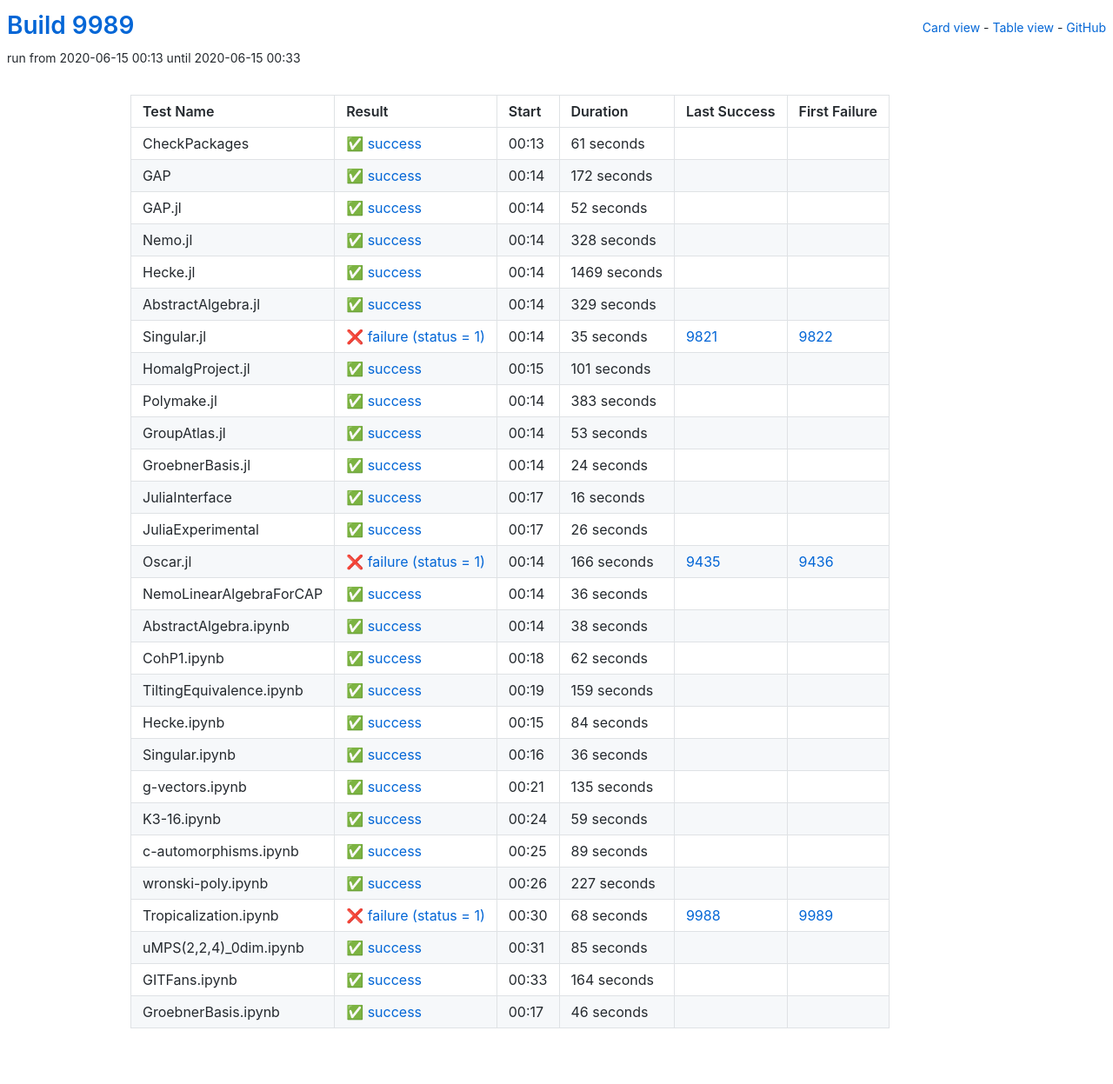
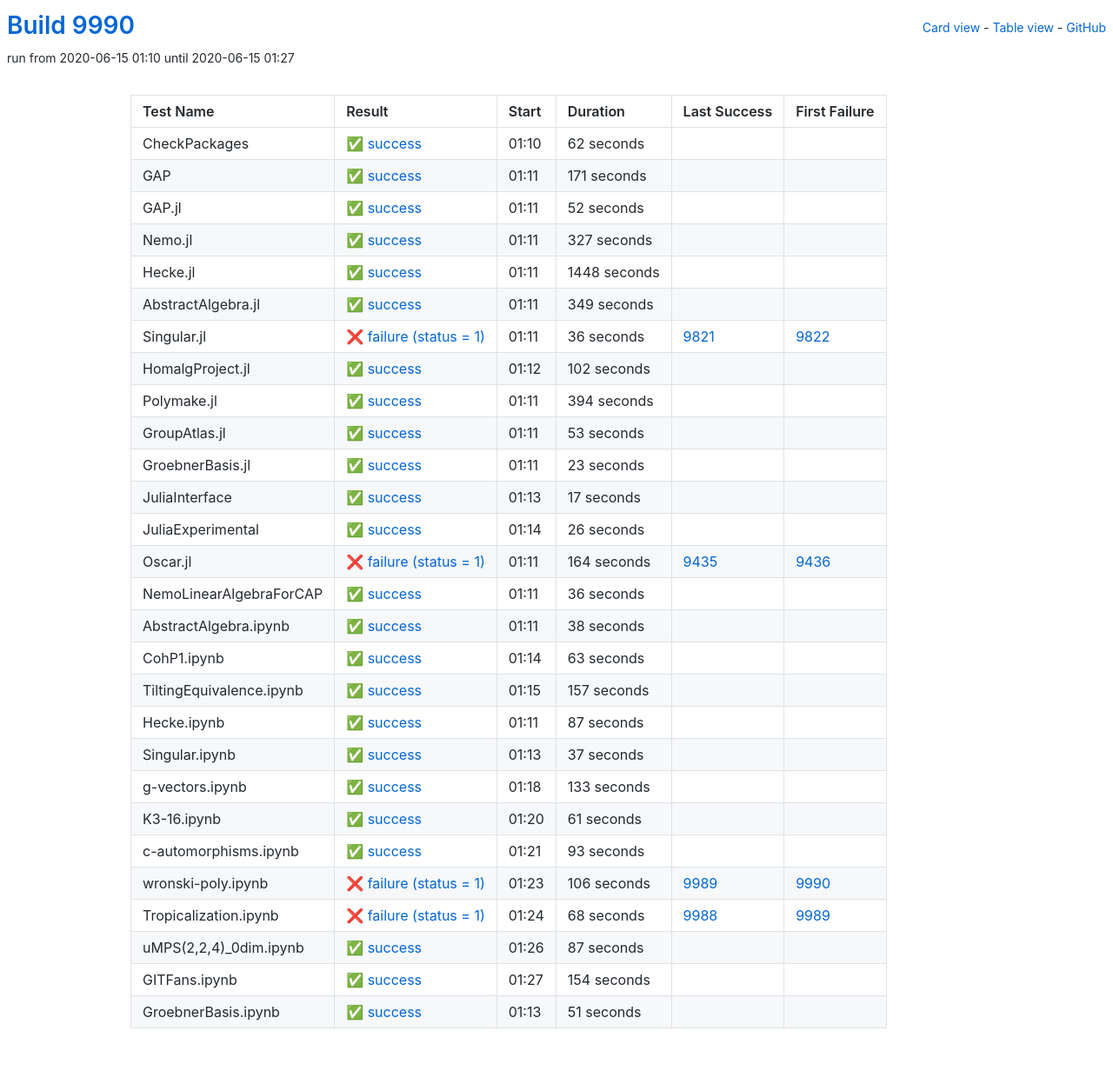
Before and after one commit to oscar-system/oscar-ci-status, a Jekyll site: the page built from table.html, in a window 1280 px wide. Shown: the whole page at 87% size. Built offline with Jekyll 4.4.1, drawn with Linux system fonts in a browser that asks for light colours.

Commit message:
Build #9990

```diff
--- a/_data/ci.yml
+++ b/_data/ci.yml
@@ -1,6 +1,6 @@
 ---
-build: 9989
-build_url: https://oscarci.mathematik.uni-kl.de/job/oscar/9989/
+build: 9990
+build_url: https://oscarci.mathematik.uni-kl.de/job/oscar/9990/
 job: oscar
 organization: oscar-system
 repo: oscar-ci-status
@@ -8,32 +8,32 @@ repourl: https://github.com/oscar-system/oscar-ci-status
 tests:
 - name: CheckPackages
   id: checkpackages
-  log: https://oscarci.mathematik.uni-kl.de/job/oscar/9989/artifact/logs/build-9989/CheckPackages.log
-  start: 2020-06-15 00:13
+  log: https://oscarci.mathematik.uni-kl.de/job/oscar/9990/artifact/logs/build-9990/CheckPackages.log
+  start: 2020-06-15 01:10
   success: true
   exitcode: 0
   status: success
-  duration: 61
+  duration: 62
   last_success: false
   last_success_url:
   first_failure: false
   first_failure_url:
 - name: GAP
   id: gap
-  log: https://oscarci.mathematik.uni-kl.de/job/oscar/9989/artifact/logs/build-9989/GAP.log
-  start: 2020-06-15 00:14
+  log: https://oscarci.mathematik.uni-kl.de/job/oscar/9990/artifact/logs/build-9990/GAP.log
+  start: 2020-06-15 01:11
   success: true
   exitcode: 0
   status: success
-  duration: 172
+  duration: 171
   last_success: false
   last_success_url:
   first_failure: false
   first_failure_url:
 - name: GAP.jl
   id: gap-jl
-  log: https://oscarci.mathematik.uni-kl.de/job/oscar/9989/artifact/logs/build-9989/GAP.jl.log
-  start: 2020-06-15 00:14
+  log: https://oscarci.mathematik.uni-kl.de/job/oscar/9990/artifact/logs/build-9990/GAP.jl.log
+  start: 2020-06-15 01:11
   success: true
   exitcode: 0
   status: success
@@ -44,80 +44,80 @@ tests:
   first_failure_url:
 - name: Nemo.jl
   id: nemo-jl
-  log: https://oscarci.mathematik.uni-kl.de/job/oscar/9989/artifact/logs/build-9989/Nemo.jl.log
-  start: 2020-06-15 00:14
+  log: https://oscarci.mathematik.uni-kl.de/job/oscar/9990/artifact/logs/build-9990/Nemo.jl.log
+  start: 2020-06-15 01:11
   success: true
   exitcode: 0
   status: success
-  duration: 328
+  duration: 327
   last_success: false
   last_success_url:
   first_failure: false
   first_failure_url:
 - name: Hecke.jl
   id: hecke-jl
-  log: https://oscarci.mathematik.uni-kl.de/job/oscar/9989/artifact/logs/build-9989/Hecke.jl.log
-  start: 2020-06-15 00:14
+  log: https://oscarci.mathematik.uni-kl.de/job/oscar/9990/artifact/logs/build-9990/Hecke.jl.log
+  start: 2020-06-15 01:11
   success: true
   exitcode: 0
   status: success
-  duration: 1469
+  duration: 1448
   last_success: false
   last_success_url:
   first_failure: false
   first_failure_url:
 - name: AbstractAlgebra.jl
   id: abstractalgebra-jl
-  log: https://oscarci.mathematik.uni-kl.de/job/oscar/9989/artifact/logs/build-9989/AbstractAlgebra.jl.log
-  start: 2020-06-15 00:14
+  log: https://oscarci.mathematik.uni-kl.de/job/oscar/9990/artifact/logs/build-9990/AbstractAlgebra.jl.log
+  start: 2020-06-15 01:11
   success: true
   exitcode: 0
   status: success
-  duration: 329
+  duration: 349
   last_success: false
   last_success_url:
   first_failure: false
   first_failure_url:
 - name: Singular.jl
   id: singular-jl
-  log: https://oscarci.mathematik.uni-kl.de/job/oscar/9989/artifact/logs/build-9989/Singular.jl.log
-  start: 2020-06-15 00:14
+  log: https://oscarci.mathematik.uni-kl.de/job/oscar/9990/artifact/logs/build-9990/Singular.jl.log
+  start: 2020-06-15 01:11
   success: false
   exitcode: 1
   status: failure
-  duration: 35
+  duration: 36
   last_success: 9821
   last_success_url: https://oscarci.mathematik.uni-kl.de/job/oscar/9821/
   first_failure: 9822
   first_failure_url: https://oscarci.mathematik.uni-kl.de/job/oscar/9822/
 - name: HomalgProject.jl
   id: homalgproject-jl
-  log: https://oscarci.mathematik.uni-kl.de/job/oscar/9989/artifact/logs/build-9989/HomalgProject.jl.log
-  start: 2020-06-15 00:15
+  log: https://oscarci.mathematik.uni-kl.de/job/oscar/9990/artifact/logs/build-9990/HomalgProject.jl.log
+  start: 2020-06-15 01:12
   success: true
   exitcode: 0
   status: success
-  duration: 101
+  duration: 102
   last_success: false
   last_success_url:
   first_failure: false
   first_failure_url:
 - name: Polymake.jl
   id: polymake-jl
-  log: https://oscarci.mathematik.uni-kl.de/job/oscar/9989/artifact/logs/build-9989/Polymake.jl.log
-  start: 2020-06-15 00:14
+  log: https://oscarci.mathematik.uni-kl.de/job/oscar/9990/artifact/logs/build-9990/Polymake.jl.log
+  start: 2020-06-15 01:11
   success: true
   exitcode: 0
   status: success
-  duration: 383
+  duration: 394
   last_success: false
   last_success_url:
   first_failure: false
   first_failure_url:
 - name: GroupAtlas.jl
   id: groupatlas-jl
-  log: https://oscarci.mathematik.uni-kl.de/job/oscar/9989/artifact/logs/build-9989/GroupAtlas.jl.log
-  start: 2020-06-15 00:14
+  log: https://oscarci.mathematik.uni-kl.de/job/oscar/9990/artifact/logs/build-9990/GroupAtlas.jl.log
+  start: 2020-06-15 01:11
   success: true
   exitcode: 0
   status: success
@@ -128,32 +128,32 @@ tests:
   first_failure_url:
 - name: GroebnerBasis.jl
   id: groebnerbasis-jl
-  log: https://oscarci.mathematik.uni-kl.de/job/oscar/9989/artifact/logs/build-9989/GroebnerBasis.jl.log
-  start: 2020-06-15 00:14
+  log: https://oscarci.mathematik.uni-kl.de/job/oscar/9990/artifact/logs/build-9990/GroebnerBasis.jl.log
+  start: 2020-06-15 01:11
   success: true
   exitcode: 0
   status: success
-  duration: 24
+  duration: 23
   last_success: false
   last_success_url:
   first_failure: false
   first_failure_url:
 - name: JuliaInterface
   id: juliainterface
-  log: https://oscarci.mathematik.uni-kl.de/job/oscar/9989/artifact/logs/build-9989/JuliaInterface.log
-  start: 2020-06-15 00:17
+  log: https://oscarci.mathematik.uni-kl.de/job/oscar/9990/artifact/logs/build-9990/JuliaInterface.log
+  start: 2020-06-15 01:13
   success: true
   exitcode: 0
   status: success
-  duration: 16
+  duration: 17
   last_success: false
   last_success_url:
   first_failure: false
   first_failure_url:
 - name: JuliaExperimental
   id: juliaexperimental
-  log: https://oscarci.mathematik.uni-kl.de/job/oscar/9989/artifact/logs/build-9989/JuliaExperimental.log
-  start: 2020-06-15 00:17
+  log: https://oscarci.mathematik.uni-kl.de/job/oscar/9990/artifact/logs/build-9990/JuliaExperimental.log
+  start: 2020-06-15 01:14
   success: true
   exitcode: 0
   status: success
@@ -164,20 +164,20 @@ tests:
   first_failure_url:
 - name: Oscar.jl
   id: oscar-jl
-  log: https://oscarci.mathematik.uni-kl.de/job/oscar/9989/artifact/logs/build-9989/Oscar.jl.log
-  start: 2020-06-15 00:14
+  log: https://oscarci.mathematik.uni-kl.de/job/oscar/9990/artifact/logs/build-9990/Oscar.jl.log
+  start: 2020-06-15 01:11
   success: false
   exitcode: 1
   status: failure
-  duration: 166
+  duration: 164
   last_success: 9435
   last_success_url: https://oscarci.mathematik.uni-kl.de/job/oscar/9435/
   first_failure: 9436
   first_failure_url: https://oscarci.mathematik.uni-kl.de/job/oscar/9436/
 - name: NemoLinearAlgebraForCAP
   id: nemolinearalgebraforcap
-  log: https://oscarci.mathematik.uni-kl.de/job/oscar/9989/artifact/logs/build-9989/NemoLinearAlgebraForCAP.log
-  start: 2020-06-15 00:14
+  log: https://oscarci.mathematik.uni-kl.de/job/oscar/9990/artifact/logs/build-9990/NemoLinearAlgebraForCAP.log
+  start: 2020-06-15 01:11
   success: true
   exitcode: 0
   status: success
@@ -188,8 +188,8 @@ tests:
   first_failure_url:
 - name: AbstractAlgebra.ipynb
   id: abstractalgebra-ipynb
-  log: https://oscarci.mathematik.uni-kl.de/job/oscar/9989/artifact/logs/build-9989/AbstractAlgebra.ipynb.log
-  start: 2020-06-15 00:14
+  log: https://oscarci.mathematik.uni-kl.de/job/oscar/9990/artifact/logs/build-9990/AbstractAlgebra.ipynb.log
+  start: 2020-06-15 01:11
   success: true
   exitcode: 0
   status: success
@@ -200,104 +200,104 @@ tests:
   first_failure_url:
 - name: CohP1.ipynb
   id: cohp1-ipynb
-  log: https://oscarci.mathematik.uni-kl.de/job/oscar/9989/artifact/logs/build-9989/CohP1.ipynb.log
-  start: 2020-06-15 00:18
+  log: https://oscarci.mathematik.uni-kl.de/job/oscar/9990/artifact/logs/build-9990/CohP1.ipynb.log
+  start: 2020-06-15 01:14
   success: true
   exitcode: 0
   status: success
-  duration: 62
+  duration: 63
   last_success: false
   last_success_url:
   first_failure: false
   first_failure_url:
 - name: TiltingEquivalence.ipynb
   id: tiltingequivalence-ipynb
-  log: https://oscarci.mathematik.uni-kl.de/job/oscar/9989/artifact/logs/build-9989/TiltingEquivalence.ipynb.log
-  start: 2020-06-15 00:19
+  log: https://oscarci.mathematik.uni-kl.de/job/oscar/9990/artifact/logs/build-9990/TiltingEquivalence.ipynb.log
+  start: 2020-06-15 01:15
   success: true
   exitcode: 0
   status: success
-  duration: 159
+  duration: 157
   last_success: false
   last_success_url:
   first_failure: false
   first_failure_url:
 - name: Hecke.ipynb
   id: hecke-ipynb
-  log: https://oscarci.mathematik.uni-kl.de/job/oscar/9989/artifact/logs/build-9989/Hecke.ipynb.log
-  start: 2020-06-15 00:15
+  log: https://oscarci.mathematik.uni-kl.de/job/oscar/9990/artifact/logs/build-9990/Hecke.ipynb.log
+  start: 2020-06-15 01:11
   success: true
   exitcode: 0
   status: success
-  duration: 84
+  duration: 87
   last_success: false
   last_success_url:
   first_failure: false
   first_failure_url:
 - name: Singular.ipynb
   id: singular-ipynb
-  log: https://oscarci.mathematik.uni-kl.de/job/oscar/9989/artifact/logs/build-9989/Singular.ipynb.log
-  start: 2020-06-15 00:16
+  log: https://oscarci.mathematik.uni-kl.de/job/oscar/9990/artifact/logs/build-9990/Singular.ipynb.log
+  start: 2020-06-15 01:13
   success: true
   exitcode: 0
   status: success
-  duration: 36
+  duration: 37
   last_success: false
   last_success_url:
   first_failure: false
   first_failure_url:
 - name: g-vectors.ipynb
   id: g-vectors-ipynb
-  log: https://oscarci.mathematik.uni-kl.de/job/oscar/9989/artifact/logs/build-9989/g-vectors.ipynb.log
-  start: 2020-06-15 00:21
+  log: https://oscarci.mathematik.uni-kl.de/job/oscar/9990/artifact/logs/build-9990/g-vectors.ipynb.log
+  start: 2020-06-15 01:18
   success: true
   exitcode: 0
   status: success
-  duration: 135
+  duration: 133
   last_success: false
   last_success_url:
   first_failure: false
   first_failure_url:
 - name: K3-16.ipynb
   id: k3-16-ipynb
-  log: https://oscarci.mathematik.uni-kl.de/job/oscar/9989/artifact/logs/build-9989/K3-16.ipynb.log
-  start: 2020-06-15 00:24
+  log: https://oscarci.mathematik.uni-kl.de/job/oscar/9990/artifact/logs/build-9990/K3-16.ipynb.log
+  start: 2020-06-15 01:20
   success: true
   exitcode: 0
   status: success
-  duration: 59
+  duration: 61
   last_success: false
   last_success_url:
   first_failure: false
   first_failure_url:
 - name: c-automorphisms.ipynb
   id: c-automorphisms-ipynb
-  log: https://oscarci.mathematik.uni-kl.de/job/oscar/9989/artifact/logs/build-9989/c-automorphisms.ipynb.log
-  start: 2020-06-15 00:25
+  log: https://oscarci.mathematik.uni-kl.de/job/oscar/9990/artifact/logs/build-9990/c-automorphisms.ipynb.log
+  start: 2020-06-15 01:21
   success: true
   exitcode: 0
   status: success
-  duration: 89
+  duration: 93
   last_success: false
   last_success_url:
   first_failure: false
   first_failure_url:
 - name: wronski-poly.ipynb
   id: wronski-poly-ipynb
-  log: https://oscarci.mathematik.uni-kl.de/job/oscar/9989/artifact/logs/build-9989/wronski-poly.ipynb.log
-  start: 2020-06-15 00:26
-  success: true
-  exitcode: 0
-  status: success
-  duration: 227
-  last_success: false
-  last_success_url:
-  first_failure: false
-  first_failure_url:
+  log: https://oscarci.mathematik.uni-kl.de/job/oscar/9990/artifact/logs/build-9990/wronski-poly.ipynb.log
+  start: 2020-06-15 01:23
+  success: false
+  exitcode: 1
+  status: failure
+  duration: 106
+  last_success: 9989
+  last_success_url: https://oscarci.mathematik.uni-kl.de/job/oscar/9989/
+  first_failure: 9990
+  first_failure_url: https://oscarci.mathematik.uni-kl.de/job/oscar/9990/
 - name: Tropicalization.ipynb
   id: tropicalization-ipynb
-  log: https://oscarci.mathematik.uni-kl.de/job/oscar/9989/artifact/logs/build-9989/Tropicalization.ipynb.log
-  start: 2020-06-15 00:30
+  log: https://oscarci.mathematik.uni-kl.de/job/oscar/9990/artifact/logs/build-9990/Tropicalization.ipynb.log
+  start: 2020-06-15 01:24
   success: false
   exitcode: 1
   status: failure
@@ -308,36 +308,36 @@ tests:
   first_failure_url: https://oscarci.mathematik.uni-kl.de/job/oscar/9989/
 - name: uMPS(2,2,4)_0dim.ipynb
   id: umps-2-2-4-0dim-ipynb
-  log: https://oscarci.mathematik.uni-kl.de/job/oscar/9989/artifact/logs/build-9989/uMPS-2-2-4-_0dim.ipynb.log
-  start: 2020-06-15 00:31
+  log: https://oscarci.mathematik.uni-kl.de/job/oscar/9990/artifact/logs/build-9990/uMPS-2-2-4-_0dim.ipynb.log
+  start: 2020-06-15 01:26
   success: true
   exitcode: 0
   status: success
-  duration: 85
+  duration: 87
   last_success: false
   last_success_url:
   first_failure: false
   first_failure_url:
 - name: GITFans.ipynb
   id: gitfans-ipynb
-  log: https://oscarci.mathematik.uni-kl.de/job/oscar/9989/artifact/logs/build-9989/GITFans.ipynb.log
-  start: 2020-06-15 00:33
+  log: https://oscarci.mathematik.uni-kl.de/job/oscar/9990/artifact/logs/build-9990/GITFans.ipynb.log
+  start: 2020-06-15 01:27
   success: true
   exitcode: 0
   status: success
-  duration: 164
+  duration: 154
   last_success: false
   last_success_url:
   first_failure: false
   first_failure_url:
 - name: GroebnerBasis.ipynb
   id: groebnerbasis-ipynb
-  log: https://oscarci.mathematik.uni-kl.de/job/oscar/9989/artifact/logs/build-9989/GroebnerBasis.ipynb.log
-  start: 2020-06-15 00:17
+  log: https://oscarci.mathematik.uni-kl.de/job/oscar/9990/artifact/logs/build-9990/GroebnerBasis.ipynb.log
+  start: 2020-06-15 01:13
   success: true
   exitcode: 0
   status: success
-  duration: 46
+  duration: 51
   last_success: false
   last_success_url:
   first_failure: false
```
Also changed, not shown: README.md.
